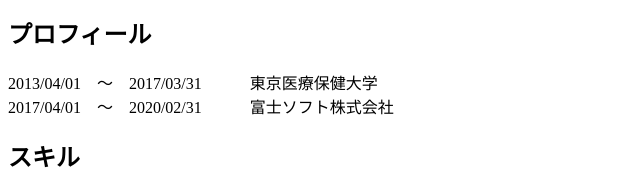
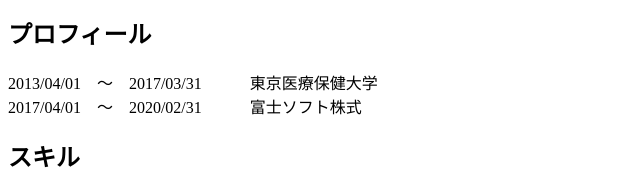
Before and after one commit to nakazawa722/portfolio, a plain HTML site: page index.html in a window 1280 px wide. Shown: the part 236-426 px from the top of the page, 0-640 px from the left. Drawn offline with Linux system fonts and the light colour scheme.

Commit message:
文字微修正

```diff
--- a/index.html
+++ b/index.html
@@ -15,7 +15,7 @@
             <h1>プロフィール</h1>
                 <p>
                     2013/04/01　～　2017/03/31　　　東京医療保健大学<br>
-                    2017/04/01　～　2020/02/31　　　富士ソフト株式会社
+                    2017/04/01　～　2020/02/31　　　富士ソフト株式
                 </p>
         </section>
         <section>
```
